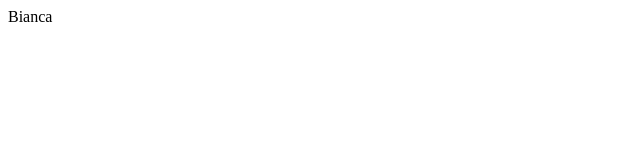
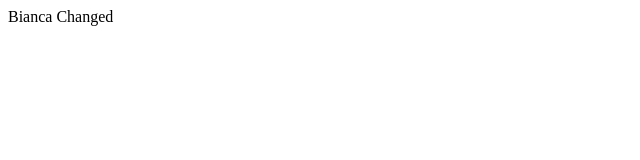
Before and after one commit to LeilaBianca-Designer/test, a plain HTML site: page index.html in a window 1280 px wide. Shown: the full height of the page, 0-640 px from the left. Drawn offline with Linux system fonts and the light colour scheme.

Commit message:
Update index.html
Message

```diff
--- a/index.html
+++ b/index.html
@@ -5,6 +5,6 @@
     <title>Document</title>
 </head>
 <body>
-    Bianca
+    Bianca Changed
 </body>
 </html>
```
